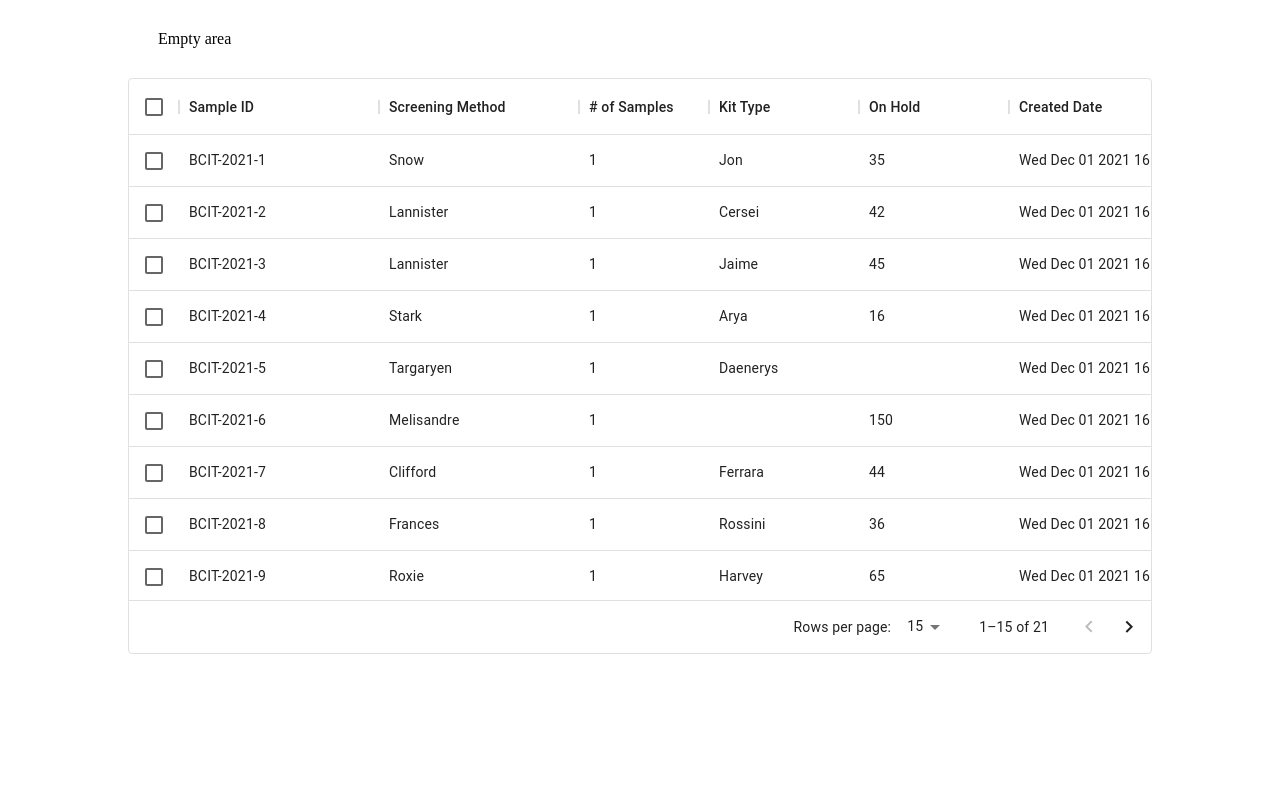
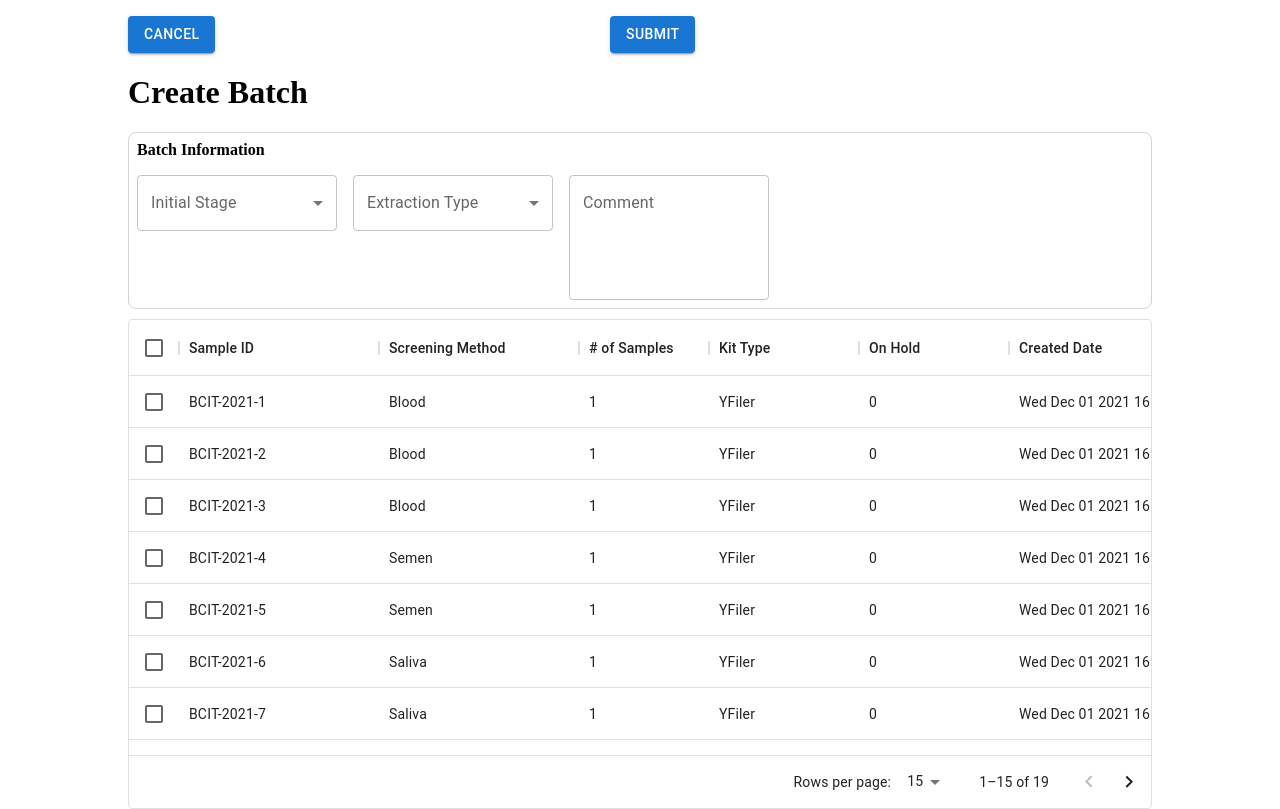
Before and after one commit to CozySchmidt/LeanForensics, a React (Create React App) app: page /batch-editor in a window 1280 px wide. Built offline with nearby package versions, Linux system fonts and the light colour scheme.

Commit message:
batch editor placeholder created for dummy data

```diff
--- a/src/constants/testData.js
+++ b/src/constants/testData.js
@@ -117,46 +117,93 @@ function createBatchSampleData(sampleId, screening, number, kit, hold, date) {
 }
 
 export const batchSampleData = [
-  createBatchSampleData("BCIT-2021-1", "Snow", 1, "Jon", 35, new Date()),
+  createBatchSampleData("BCIT-2021-1", "Blood", 1, "YFiler", 0, new Date()),
+  createBatchSampleData("BCIT-2021-2", "Blood", 1, "YFiler", 0, new Date()),
+  createBatchSampleData("BCIT-2021-3", "Blood", 1, "YFiler", 0, new Date()),
+  createBatchSampleData("BCIT-2021-4", "Semen", 1, "YFiler", 0, new Date()),
+  createBatchSampleData("BCIT-2021-5", "Semen", 1, "YFiler", 0, new Date()),
+  createBatchSampleData("BCIT-2021-6", "Saliva", 1, "YFiler", 0, new Date()),
+  createBatchSampleData("BCIT-2021-7", "Saliva", 1, "YFiler", 0, new Date()),
   createBatchSampleData(
-    "BCIT-2021-2",
-    "Lannister",
+    "BCIT-2021-8",
+    "Saliva",
     1,
-    "Cersei",
-    42,
+    "Global Filer",
+    0,
     new Date()
   ),
-  createBatchSampleData("BCIT-2021-3", "Lannister", 1, "Jaime", 45, new Date()),
-  createBatchSampleData("BCIT-2021-4", "Stark", 1, "Arya", 16, new Date()),
   createBatchSampleData(
-    "BCIT-2021-5",
-    "Targaryen",
+    "BCIT-2021-9",
+    "Saliva",
     1,
-    "Daenerys",
-    null,
+    "Global Filer",
+    0,
     new Date()
   ),
-  createBatchSampleData("BCIT-2021-6", "Melisandre", 1, null, 150, new Date()),
   createBatchSampleData(
-    "BCIT-2021-7",
-    "Clifford",
+    "BCIT-2021-10",
+    "Blood",
     1,
-    "Ferrara",
-    44,
+    "Global Filer",
+    0,
     new Date()
   ),
-  createBatchSampleData("BCIT-2021-8", "Frances", 1, "Rossini", 36, new Date()),
-  createBatchSampleData("BCIT-2021-9", "Roxie", 1, "Harvey", 65, new Date()),
-  createBatchSampleData("BCIT-2021-10", "Roxie", 1, "Harvey", 65, new Date()),
-  createBatchSampleData("BCIT-2021-11", "Roxie", 1, "Harvey", 65, new Date()),
-  createBatchSampleData("BCIT-2021-12", "Roxie", 1, "Harvey", 65, new Date()),
-  createBatchSampleData("BCIT-2021-13", "Roxie", 1, "Harvey", 65, new Date()),
-  createBatchSampleData("BCIT-2021-14", "Roxie", 1, "Harvey", 65, new Date()),
-  createBatchSampleData("BCIT-2021-15", "Roxie", 1, "Harvey", 65, new Date()),
-  createBatchSampleData("BCIT-2021-16", "Roxie", 1, "Harvey", 65, new Date()),
-  createBatchSampleData("BCIT-2021-17", "Roxie", 1, "Harvey", 65, new Date()),
-  createBatchSampleData("BCIT-2021-18", "Roxie", 1, "Harvey", 65, new Date()),
-  createBatchSampleData("BCIT-2021-19", "Roxie", 1, "Harvey", 65, new Date()),
-  createBatchSampleData("BCIT-2021-20", "Roxie", 1, "Harvey", 65, new Date()),
-  createBatchSampleData("BCIT-2021-21", "Roxie", 1, "Harvey", 65, new Date()),
+  createBatchSampleData(
+    "BCIT-2021-11",
+    "Blood",
+    1,
+    "Global Filer",
+    0,
+    new Date()
+  ),
+  createBatchSampleData(
+    "BCIT-2021-12",
+    "Blood",
+    1,
+    "Global Filer",
+    0,
+    new Date()
+  ),
+  createBatchSampleData(
+    "BCIT-2021-13",
+    "Blood",
+    1,
+    "Global Filer",
+    0,
+    new Date()
+  ),
+  createBatchSampleData(
+    "BCIT-2021-14",
+    "Semen",
+    1,
+    "Global Filer",
+    0,
+    new Date()
+  ),
+  createBatchSampleData("BCIT-2021-15", "Semen", 1, null, 1, new Date()),
+  createBatchSampleData("BCIT-2021-16", "Semen", 1, "Filer", 1, new Date()),
+  createBatchSampleData("BCIT-2021-17", "Semen", 1, "Filer", 1, new Date()),
+  createBatchSampleData("BCIT-2021-18", "Semen", 1, "Filer", 0, new Date()),
+  createBatchSampleData("BCIT-2021-19", "Semen", 1, null, 0, new Date()),
 ];
+
+export const extractionTypeData = [
+  { extractionTypeId: 1, extractionTypeName: "Direct" },
+  { extractionTypeId: 2, extractionTypeName: "Demin" },
+  { extractionTypeId: 3, extractionTypeName: "Differential" },
+];
+
+export const kitTypeData = [
+  { kitTypeId: 1, kitTypeName: "Global Filer" },
+  { kitTypeId: 2, kitTypeName: "Y Filer" },
+];
+
+export const stageData = [
+  { stageId: 1, stageName: "Search/Sampling" },
+  { stageId: 2, stageName: "Screening" },
+  { stageId: 3, stageName: "Extraction" },
+  { stageId: 4, stageName: "Clean Up" },
+  { stageId: 5, stageName: "Quantification" },
+  { stageId: 6, stageName: "Amplification" },
+  { stageId: 7, stageName: "Report" },
+];
--- a/src/screens/BatchEditorScreen.js
+++ b/src/screens/BatchEditorScreen.js
@@ -1,7 +1,18 @@
 import React, { useEffect } from "react";
+import { useHistory } from "react-router-dom";
 import { Container, Row, Col } from "react-bootstrap";
 import { DataGrid } from "@mui/x-data-grid";
-import { batchSampleData } from "../constants/testData";
+import {
+  batchSampleData,
+  stageData,
+  extractionTypeData,
+} from "../constants/testData";
+import Box from "@mui/material/Box";
+import TextField from "@mui/material/TextField";
+import MenuItem from "@mui/material/MenuItem";
+import FormControl from "@mui/material/FormControl";
+import Button from "@mui/material/Button";
+import Grid from "@mui/material/Grid";
 
 import "./BatchEditorScreen.css";
 
@@ -39,17 +50,124 @@ const columns = [
 ];
 
 function BatchEditorScreen() {
+  const history = useHistory();
+  const [editMode, setEditMode] = React.useState(false);
   const [selectionModel, setSelectionModel] = React.useState([]);
   const [pageSize, setPageSize] = React.useState(15);
+  const [initialStage, setInitialStage] = React.useState("");
+  const [extractionType, setExtractionType] = React.useState("");
+  const [comment, setComment] = React.useState("");
+
+  const editBatchText = "Edit Batch";
+  const createBatchText = "Create Batch";
 
   useEffect(() => {}, []);
 
+  const onSubmitBatch = () => {
+    let batchObj = {
+      stageId: initialStage,
+      extractionTypeId: extractionType,
+      comment: comment,
+    };
+    if (editMode) {
+      //Edit api call
+    } else {
+      //Create api call
+    }
+    alert(JSON.stringify(batchObj, null, 4));
+    alert(JSON.stringify(selectionModel, null, 4));
+  };
+
   return (
-    <Container className="screen-holder">
-      <Row lg={4}>
-        <Col className="tool-bar">Empty area</Col>
-      </Row>
+    <div className="screen-holder">
+      <Box sx={{ flexGrow: 1 }} style={{ paddingTop: "1em" }}>
+        <Grid container spacing={2}>
+          <Grid item xs="auto">
+            <Button variant="contained" onClick={() => history.goBack()}>
+              Cancel
+            </Button>
+          </Grid>
+
+          <Grid item xs="auto">
+            {editMode && (
+              <Button variant="contained" onClick={() => history.goBack()}>
+                Pull Out Samples
+              </Button>
+            )}
+          </Grid>
+          <Grid xs={4}></Grid>
+          <Grid item xs="auto">
+            {editMode && (
+              <Button
+                variant="contained"
+                color="error"
+                onClick={() => history.goBack()}
+              >
+                Delete
+              </Button>
+            )}
+          </Grid>
+          <Grid item xs="auto">
+            <Button variant="contained" onClick={onSubmitBatch}>
+              Submit
+            </Button>
+          </Grid>
+        </Grid>
+        <h1>{editMode ? editBatchText : createBatchText}</h1>
+      </Box>
       <div className="content-wrapper">
+        <Box
+          component="form"
+          sx={{
+            "& > :not(style)": { m: 1, width: "25ch", maxWidth: "100%" },
+          }}
+          noValidate
+          border="1px solid lightgrey"
+          borderRadius="8px"
+          autoComplete="off"
+        >
+          <h4>Batch Information</h4>
+          <TextField
+            id="outlined-select"
+            onChange={(e) => setInitialStage(e.target.value)}
+            value={initialStage}
+            select
+            label="Initial Stage"
+          >
+            {stageData.map((stage) => (
+              <MenuItem key={stage.stageId} value={stage.stageId}>
+                {stage.stageName}
+              </MenuItem>
+            ))}
+          </TextField>
+          <TextField
+            id="outlined-select"
+            onChange={(e) => setExtractionType(e.target.value)}
+            value={extractionType}
+            select
+            label="Extraction Type"
+          >
+            {extractionTypeData.map((extractionType) => (
+              <MenuItem
+                key={extractionType.extractionTypeId}
+                value={extractionType.extractionTypeId}
+              >
+                {extractionType.extractionTypeName}
+              </MenuItem>
+            ))}
+          </TextField>
+          <FormControl fullWidth sx={{ m: 1 }}>
+            <TextField
+              id="outlined-select"
+              onChange={(e) => setComment(e.target.value)}
+              value={comment}
+              label="Comment"
+              multiline
+              rows={4}
+              fullWidth
+            />
+          </FormControl>
+        </Box>
         <DataGrid
           rows={batchSampleData}
           columns={columns}
@@ -61,12 +179,12 @@ function BatchEditorScreen() {
           rowsPerPageOptions={[15, 20, 50]}
           onSelectionModelChange={(newSelectionModel) => {
             setSelectionModel(newSelectionModel);
-            console.log(selectionModel);
           }}
           selectionModel={selectionModel}
+          style={{ height: "85%", marginTop: "10px" }}
         />
       </div>
-    </Container>
+    </div>
   );
 }
 
```
